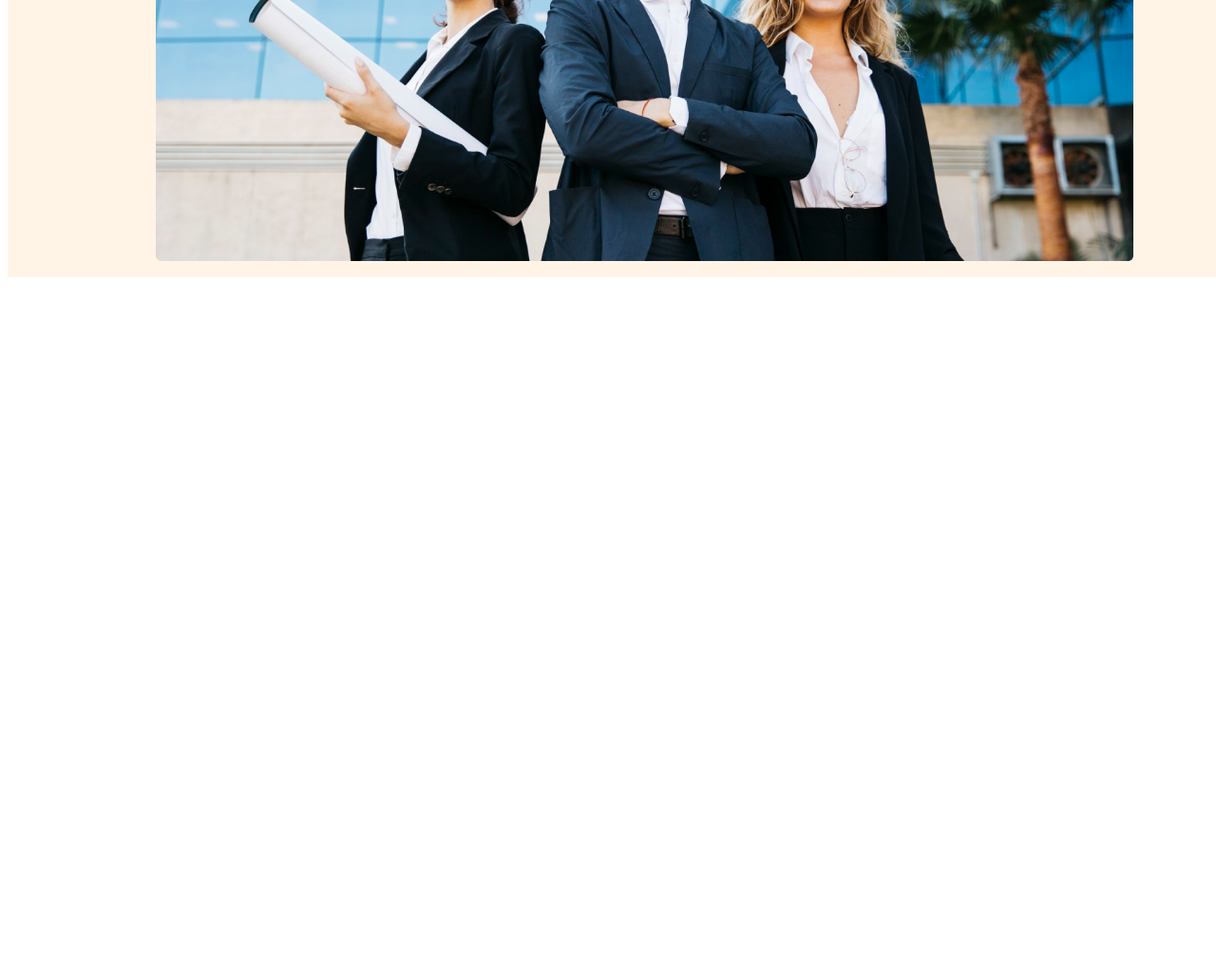
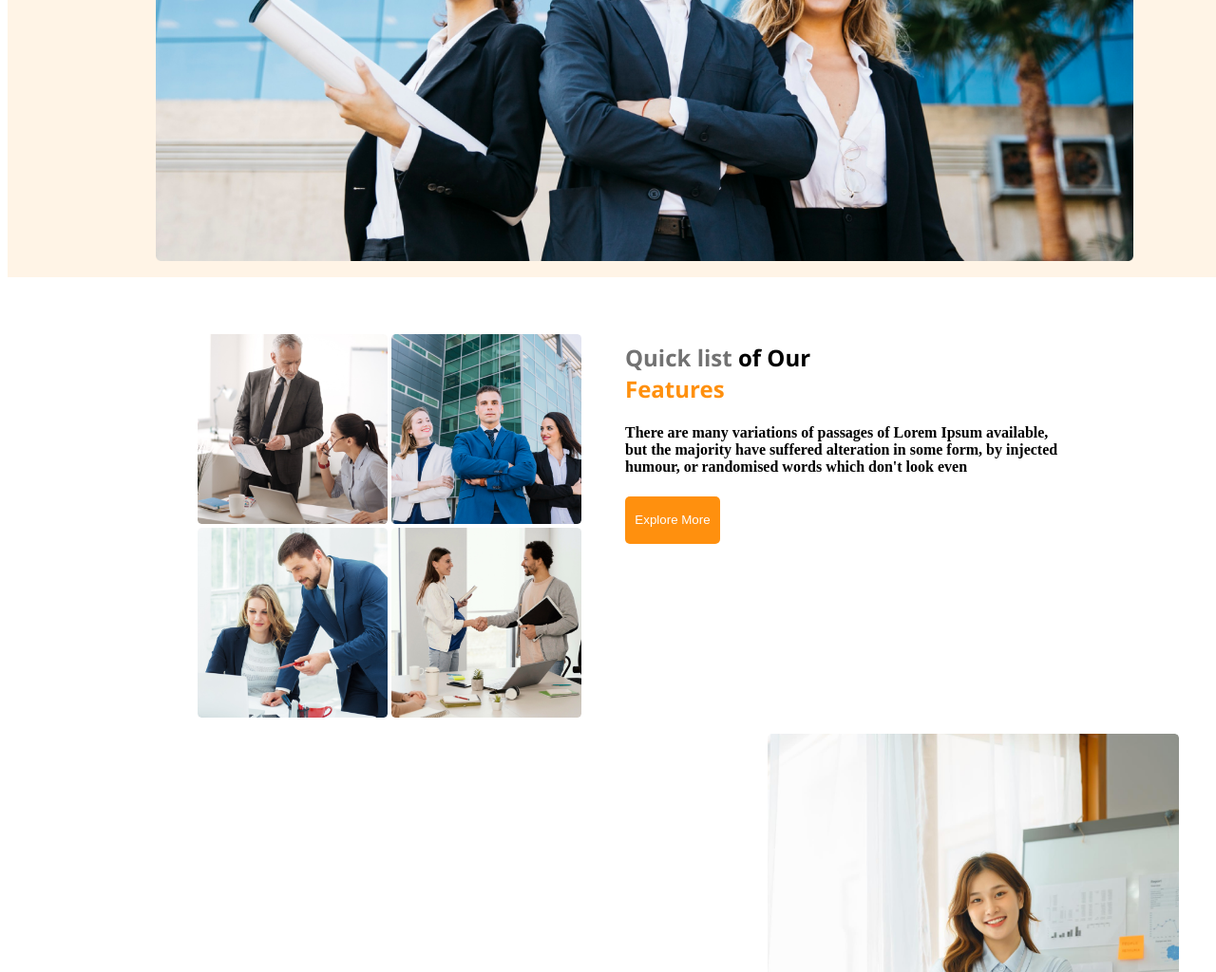
Before and after one commit to SkOmor135/g3-architects-main, a plain HTML site: page index.html in a window 1280 px wide. Shown: the part 716-1740 px from the top of the page at 95% size. Before the commit the page ends 1016 px from the top, so only its background shows below. Drawn offline with Linux system fonts and the light colour scheme.

Commit message:
5 images add text add

```diff
--- a/index.html
+++ b/index.html
@@ -47,9 +47,34 @@
     <main>
         <div>
             <div>
+                <div>
+                    <!-- img add -->
+                    <img class="images-1" src="images/team1.png" alt="">
+                    <img class="images-2" src="images/team2.png" alt="">
+                    <br>
+                    <img class="images-3" src="images/team3.png" alt="">
+                    <img class="images-4" src="images/team4.png" alt="">
+                </div>
+                <h2 class="more-write"><span class="list">Quick list</span> <span> of Our</span> <br><span
+                        class="features">Features</span></h2>
+                <h4 class="more-writer">There are many variations of passages of Lorem Ipsum available, <br> but the
+                    majority have suffered alteration in some form, by injected <br> humour, or randomised words which
+                    don't look even</h3>
+                    <button class="btn-more">
+                        Explore More
+                    </button>
+            </div>
+        </div>
+        <!-- main first part end -->
+        <div>
+            <img class="big-img" src="images/architect.png" alt="">
+            <div></div>
+            <div></div>
+            <div></div>
+            <div></div>
             <div></div>
         </div>
-</div>
+
     </main>
     <footer>
 
--- a/style.css
+++ b/style.css
@@ -57,3 +57,63 @@
     width: 1341px;
     height: 1000px;
 }
+
+.main-img {
+    margin-top: 2000px;
+}
+
+
+.images-1 {
+    height: 200px;
+    margin-left: 200px;
+    margin-top: 60px;
+}
+
+.images-2 {
+    height: 200px;
+    margin-top: 60px;
+}
+
+.images-3 {
+    height: 200px;
+    margin-left: 200px;
+}
+
+.images-4 {
+    height: 200px;
+}
+
+.more-write {
+    font-family: 'Segoe UI', Tahoma, Geneva, Verdana, sans-serif;
+    padding-left: 650px;
+    position: relative;
+    margin-top: -400px;
+}
+
+.list {
+    color: #727272;
+}
+
+.features {
+
+    color: #FF900E;
+}
+
+.more-writer {
+    padding-left: 650px;
+}
+
+.btn-more {
+    width: 100px;
+    height: 50px;
+    margin-left: 650px;
+    background-color: #FF900E;
+    border-radius: 5px;
+    border: none;
+    color: #ffff;
+}
+.big-img{
+    height: 600px;
+    margin-left: 800px;
+    margin-top: 200px;
+}
```
Lines whose indentation alone changed are shown as unchanged.
